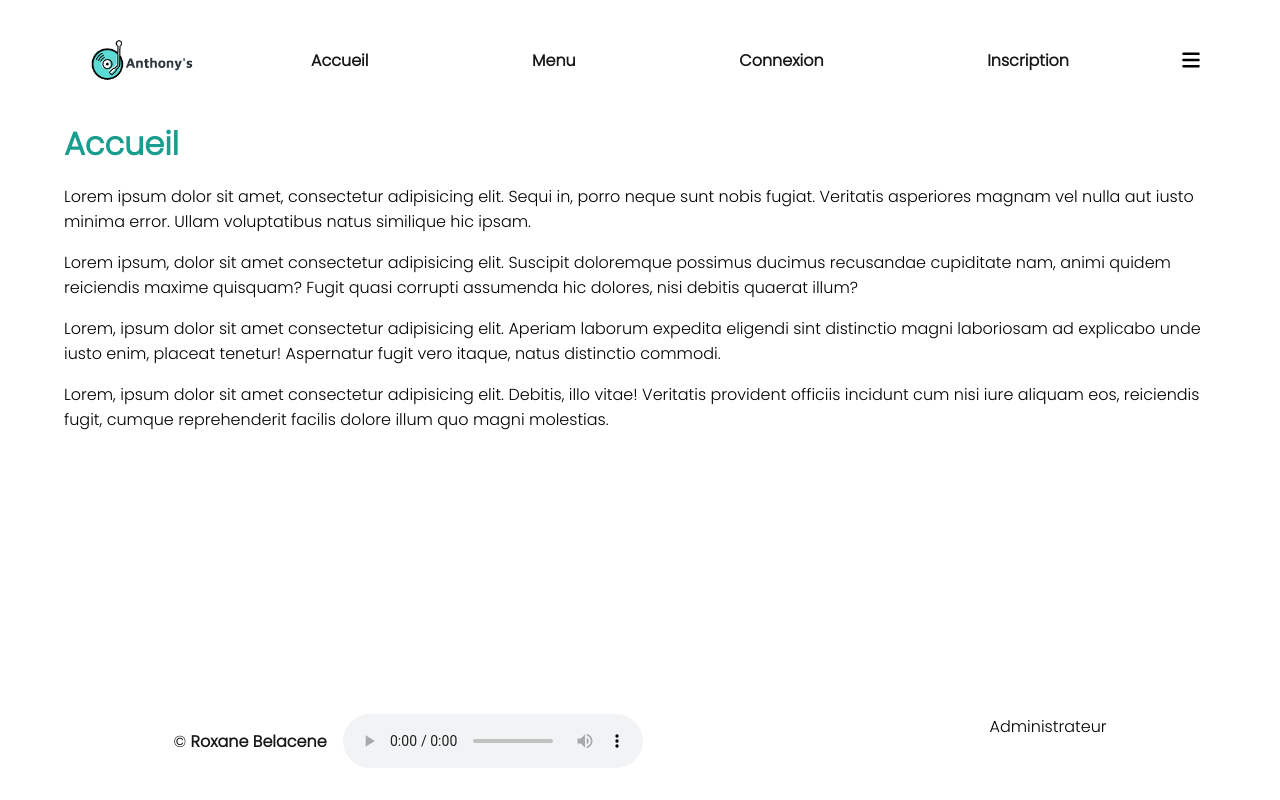
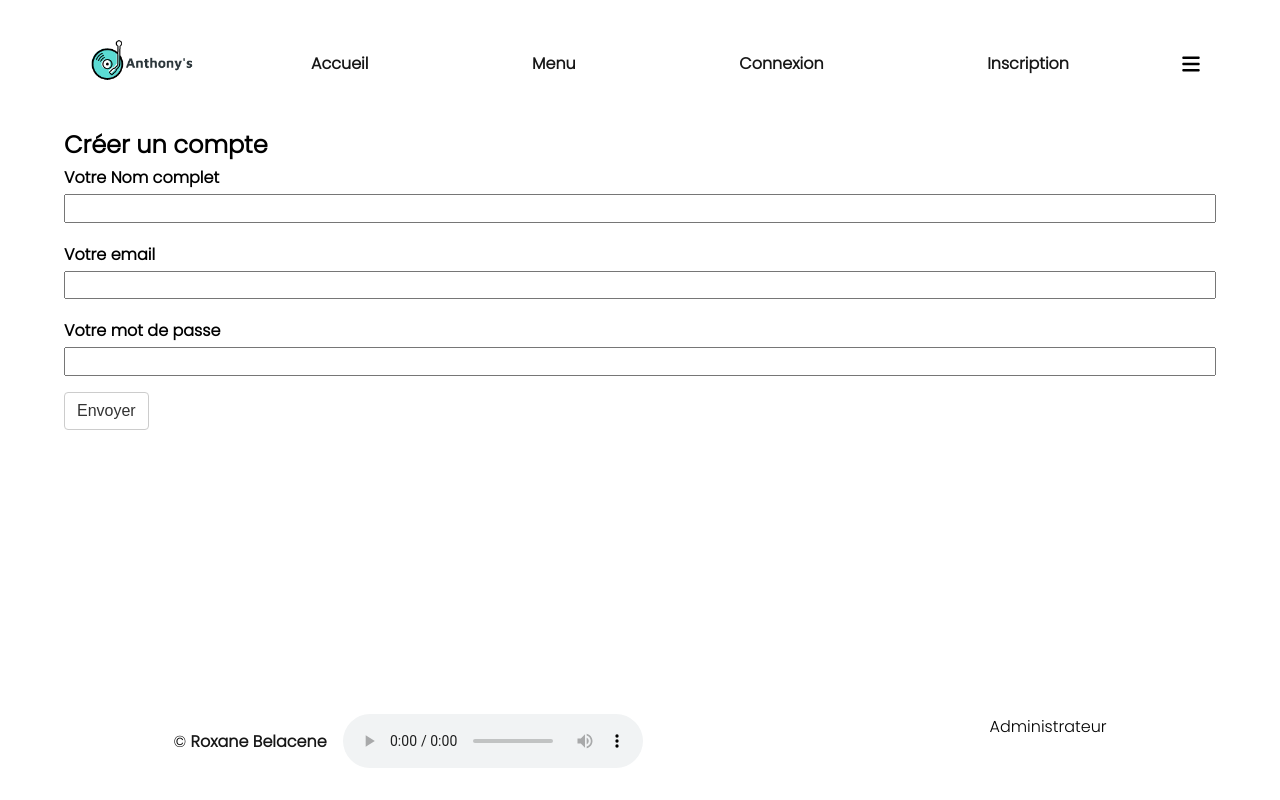
Before and after one commit to WildCodeSchool/2023-02-JS-RemoteFR-JSWizards-P3-Team-Hufflepuff, a React (Vite) app in the folder frontend/: page /register in a window 1280 px wide. Built offline with nearby package versions, Linux system fonts and the light colour scheme.

Commit message:
add register and login

```diff
--- a/frontend/package.json
+++ b/frontend/package.json
@@ -10,7 +10,8 @@
     "prop-types": "^15.8.1",
     "react": "^18.2.0",
     "react-audio-player": "^0.17.0",
-    "react-dom": "^18.2.0"
+    "react-dom": "^18.2.0",
+    "react-router-dom": "^6.14.0"
   },
   "devDependencies": {
     "@vitejs/plugin-react": "^3.0.1",
--- a/frontend/src/App.jsx
+++ b/frontend/src/App.jsx
@@ -1,3 +1,7 @@
+import { Routes, Route } from "react-router-dom";
+
+import Login from "@pages/Login";
+import Register from "@pages/Register";
 import Navbar from "./components/Navbar/Navbar";
 import Footer from "./components/Footer/Footer";
 import Home from "./pages/Home";
@@ -8,7 +12,14 @@ function App() {
   return (
     <div className="App">
       <Navbar />
-      <Home />
+      <main style={{ width: "90%", margin: "0 auto" }}>
+        <Routes>
+          <Route path="/" element={<Home />} />
+          <Route path="/login" element={<Login />} />
+          <Route path="/register" element={<Register />} />
+        </Routes>
+      </main>
+
       <Footer />
     </div>
   );
--- /dev/null
+++ b/frontend/src/components/Button/Button.jsx
@@ -0,0 +1,14 @@
+import PropTypes from "prop-types";
+import style from "./Button.module.css";
+
+export default function Button({ text }) {
+  return (
+    <button type="submit" className={style.button}>
+      {text}
+    </button>
+  );
+}
+
+Button.propTypes = {
+  text: PropTypes.string.isRequired,
+};
--- /dev/null
+++ b/frontend/src/components/Button/Button.module.css
@@ -0,0 +1,18 @@
+.button {
+  background-color: #fff;
+  border: 1px solid #ccc;
+  border-radius: 4px;
+  color: #333;
+  cursor: pointer;
+  display: inline-block;
+  font-size: 1rem;
+  font-weight: 400;
+  line-height: 1.5;
+  margin: 0;
+  padding: 0.375rem 0.75rem;
+  text-align: center;
+  text-decoration: none;
+  user-select: none;
+  vertical-align: middle;
+  white-space: nowrap;
+}
--- /dev/null
+++ b/frontend/src/components/Input/Input.jsx
@@ -0,0 +1,19 @@
+import PropTypes from "prop-types";
+import style from "./Input.module.css";
+
+export default function Input({ type, info, id, value, hChange }) {
+  return (
+    <div className={style.input}>
+      <label htmlFor={id}>{info}</label>
+      <input type={type} name={id} id={id} value={value} onChange={hChange} />
+    </div>
+  );
+}
+
+Input.propTypes = {
+  type: PropTypes.string.isRequired,
+  info: PropTypes.string.isRequired,
+  id: PropTypes.string.isRequired,
+  value: PropTypes.string.isRequired,
+  hChange: PropTypes.func.isRequired,
+};
--- /dev/null
+++ b/frontend/src/components/Input/Input.module.css
@@ -0,0 +1,21 @@
+.input {
+  width: 100%;
+  padding: 0.5rem 0;
+  border-radius: 4px;
+  font: inherit;
+  background-color: white;
+  line-height: 1;
+  margin-bottom: 0.5rem;
+}
+
+.input label {
+  font-weight: bold;
+  display: block;
+  margin-bottom: 0.5rem;
+}
+
+.input input {
+  display: block;
+  width: 100%;
+  padding: 0.3rem;
+}
--- a/frontend/src/components/Navbar/Navbar.jsx
+++ b/frontend/src/components/Navbar/Navbar.jsx
@@ -1,4 +1,5 @@
 import React from "react";
+import { Link } from "react-router-dom";
 import "./Navbar.css";
 import logo from "../../assets/logo-2.png";
 import bars from "../../assets/bars.svg";
@@ -6,28 +7,30 @@ import bars from "../../assets/bars.svg";
 export default function Navbar() {
   return (
     <header>
-      <img className="logo" src={logo} alt="logoDJ" />
+      <Link to="/">
+        <img className="logo" src={logo} alt="logoDJ" />
+      </Link>
       <nav className="navbar">
         <ul className="navbar_liste">
           <li className="navbar_item">
-            <a href="!#" className="navbar_link">
+            <Link to="/" className="navbar_link">
               Accueil
-            </a>
+            </Link>
           </li>
           <li>
-            <a href="!#" className="navbar_link">
+            <Link to="/" className="navbar_link">
               Menu
-            </a>
+            </Link>
           </li>
           <li>
-            <a href="!#" className="navbar_link">
+            <Link to="/login" className="navbar_link">
               Connexion
-            </a>
+            </Link>
           </li>
           <li>
-            <a href="!#" className="navbar_link">
+            <Link to="/register" className="navbar_link">
               Inscription
-            </a>
+            </Link>
           </li>
         </ul>
       </nav>
--- a/frontend/src/main.jsx
+++ b/frontend/src/main.jsx
@@ -1,12 +1,13 @@
 import React from "react";
 import ReactDOM from "react-dom/client";
+import { BrowserRouter } from "react-router-dom";
 
 import App from "./App";
 
 const root = ReactDOM.createRoot(document.getElementById("root"));
 
 root.render(
-  <React.StrictMode>
+  <BrowserRouter>
     <App />
-  </React.StrictMode>
+  </BrowserRouter>
 );
--- /dev/null
+++ b/frontend/src/pages/Login.jsx
@@ -0,0 +1,42 @@
+import { useState } from "react";
+import Input from "../components/Input/Input";
+import Button from "../components/Button/Button";
+
+export default function Login() {
+  const [user, setUser] = useState({
+    email: "",
+    password: "",
+  });
+
+  const handleChange = (e) => {
+    setUser({ ...user, [e.target.name]: e.target.value });
+  };
+
+  const handleSubmit = (e) => {
+    e.preventDefault();
+    console.warn(user);
+  };
+
+  return (
+    <>
+      <h2>Se connecter</h2>
+      <form onSubmit={handleSubmit}>
+        <Input
+          type="email"
+          info="Votre email"
+          id="email"
+          value={user.email}
+          hChange={handleChange}
+        />
+        <Input
+          type="password"
+          info="Votre mot de passe"
+          id="password"
+          value={user.password}
+          hChange={handleChange}
+        />
+        <Button text="Envoyer" />
+      </form>
+    </>
+  );
+}
--- /dev/null
+++ b/frontend/src/pages/Register.jsx
@@ -0,0 +1,50 @@
+import { useState } from "react";
+import Button from "@components/Button/Button";
+
+import Input from "../components/Input/Input";
+
+export default function Register() {
+  const [user, setUser] = useState({
+    fullname: "",
+    email: "",
+    password: "",
+  });
+
+  const handleChange = (e) => {
+    setUser({ ...user, [e.target.name]: e.target.value });
+  };
+
+  const handleSubmit = (e) => {
+    e.preventDefault();
+    console.warn(user);
+  };
+  return (
+    <>
+      <h2>Créer un compte</h2>
+      <form onSubmit={handleSubmit}>
+        <Input
+          type="text"
+          info="Votre Nom complet"
+          id="fullname"
+          value={user.fullname}
+          hChange={handleChange}
+        />
+        <Input
+          type="email"
+          info="Votre email"
+          id="email"
+          value={user.email}
+          hChange={handleChange}
+        />
+        <Input
+          type="password"
+          info="Votre mot de passe"
+          id="password"
+          value={user.password}
+          hChange={handleChange}
+        />
+        <Button text="Envoyer" />
+      </form>
+    </>
+  );
+}
```
Also changed, not shown: 1 other file (tests, documents, lock files or other folders).
